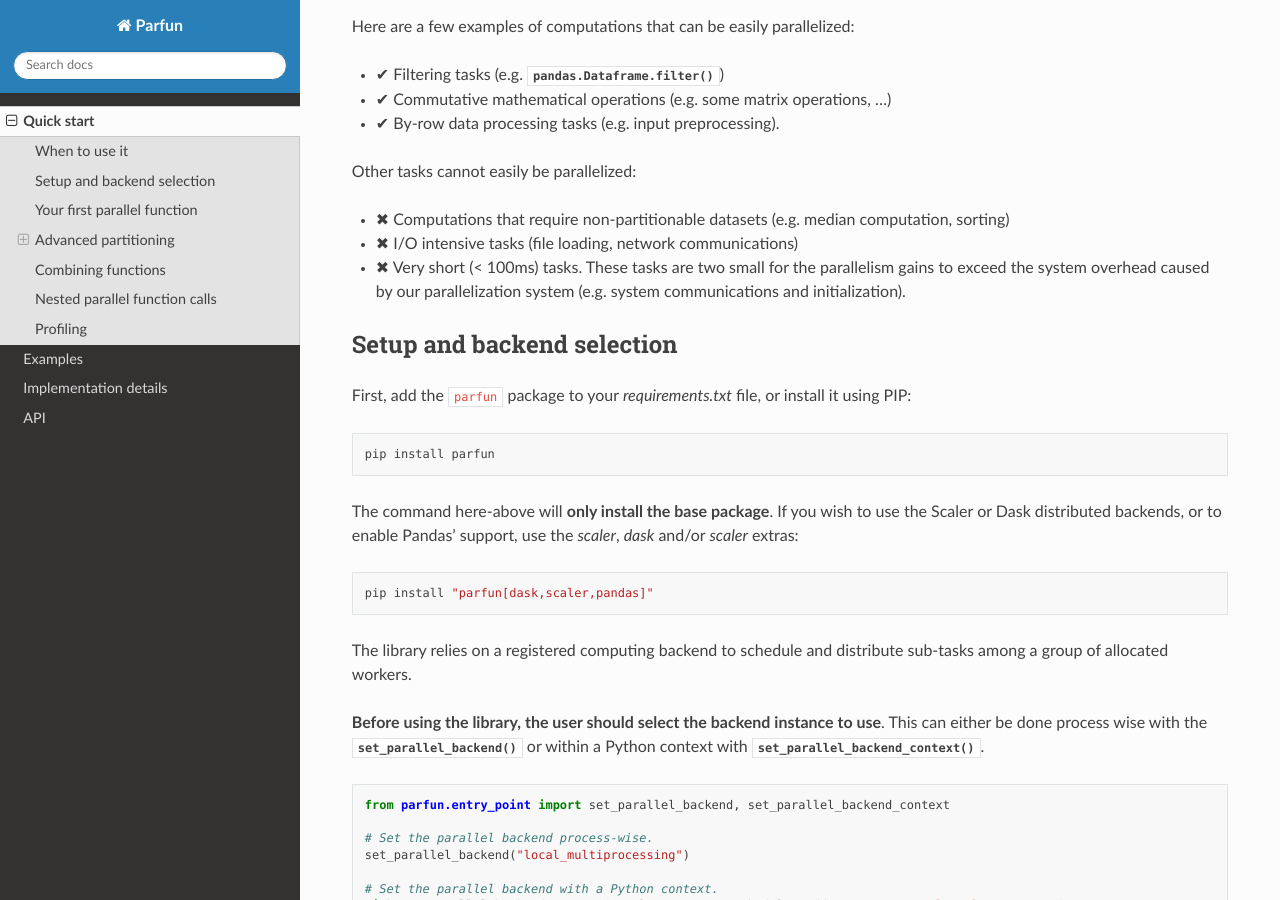
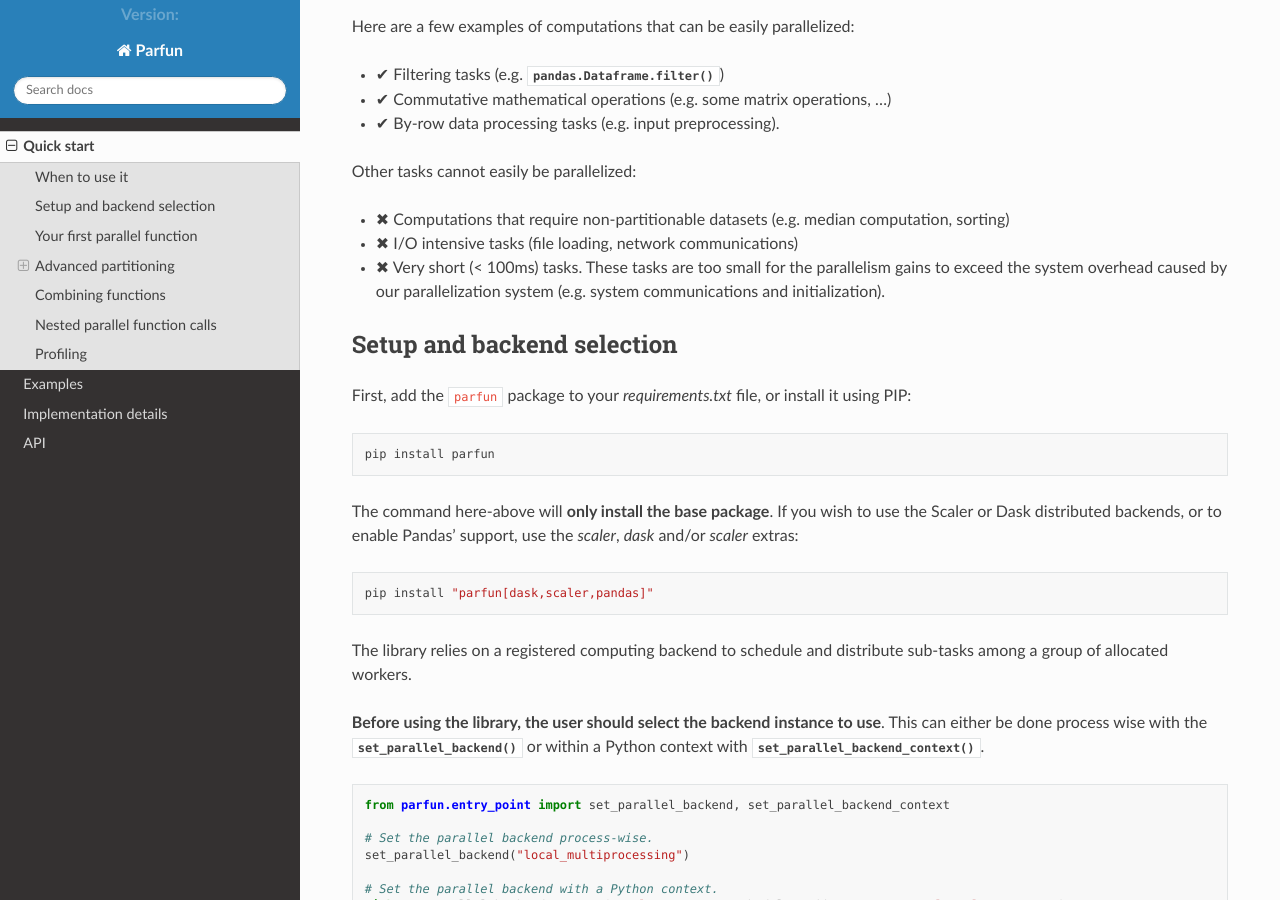
Before and after one commit to Citi/parfun, a Sphinx documentation site: the page built from docs/source/tutorials/quickstart.rst, in a window 1280 px wide and 900 px high, scrolled down 516 px. Built offline with Sphinx 7.4.7 and the Read the Docs theme 3.1.0, drawn with Linux system fonts in a browser that asks for light colours; the version number could not be read and is left out.

Commit message:
Shows the package version in the documentation's sidebar.
Signed-off-by: rafa-be <raphael@noisycamp.com>

```diff
--- a/docs/source/_templates/layout.html
+++ b/docs/source/_templates/layout.html
@@ -1,4 +1,15 @@
 {% extends "!layout.html" %}
+
 {% block extrahead %}
   <link href="{{ pathto("_static/style.css", True) }}" rel="stylesheet" type="text/css">
 {% endblock %}
+
+{% block sidebartitle %}
+  <div class="switch-menus">
+    <div class="version">
+      <strong>Version:</strong> {{ version }}
+    </div>
+  </div>
+
+  {{ super() }}
+{% endblock %}
--- a/docs/source/conf.py
+++ b/docs/source/conf.py
@@ -20,7 +20,6 @@
 
 project = "Parfun"
 author = "Citi"
-
 
 version = __import__("parfun").__version__
 release = f"{version}-py3-none-any"
--- a/docs/source/tutorials/quickstart.rst
+++ b/docs/source/tutorials/quickstart.rst
@@ -22,7 +22,7 @@
 
 * ✖ Computations that require non-partitionable datasets (e.g. median computation, sorting)
 * ✖ I/O intensive tasks (file loading, network communications)
-* ✖ Very short (< 100ms) tasks. These tasks are two small for the parallelism gains to exceed the system overhead
+* ✖ Very short (< 100ms) tasks. These tasks are too small for the parallelism gains to exceed the system overhead
   caused by our parallelization system (e.g. system communications and initialization).
 
 
```
Also changed, not shown: 1 other file.
